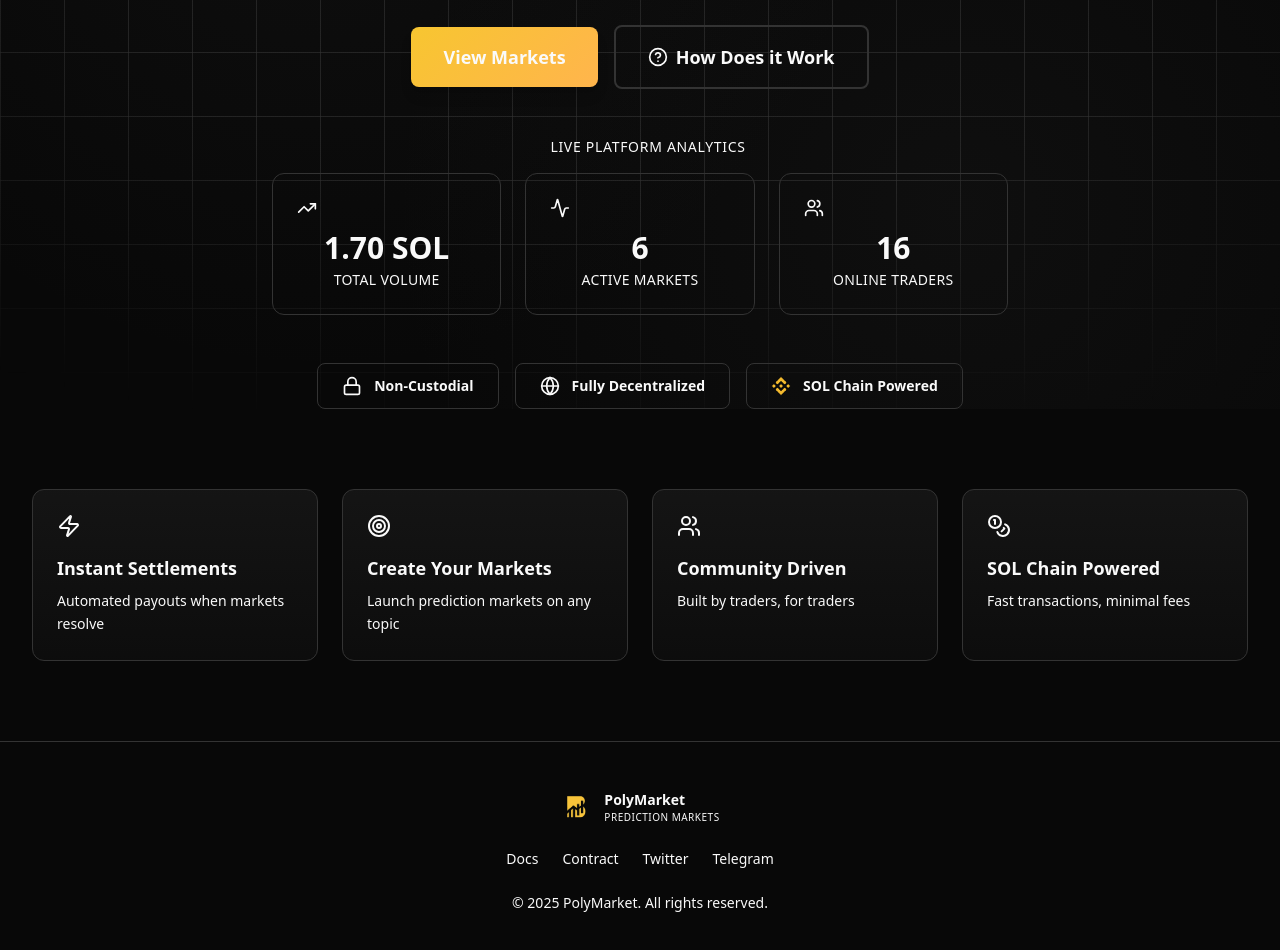
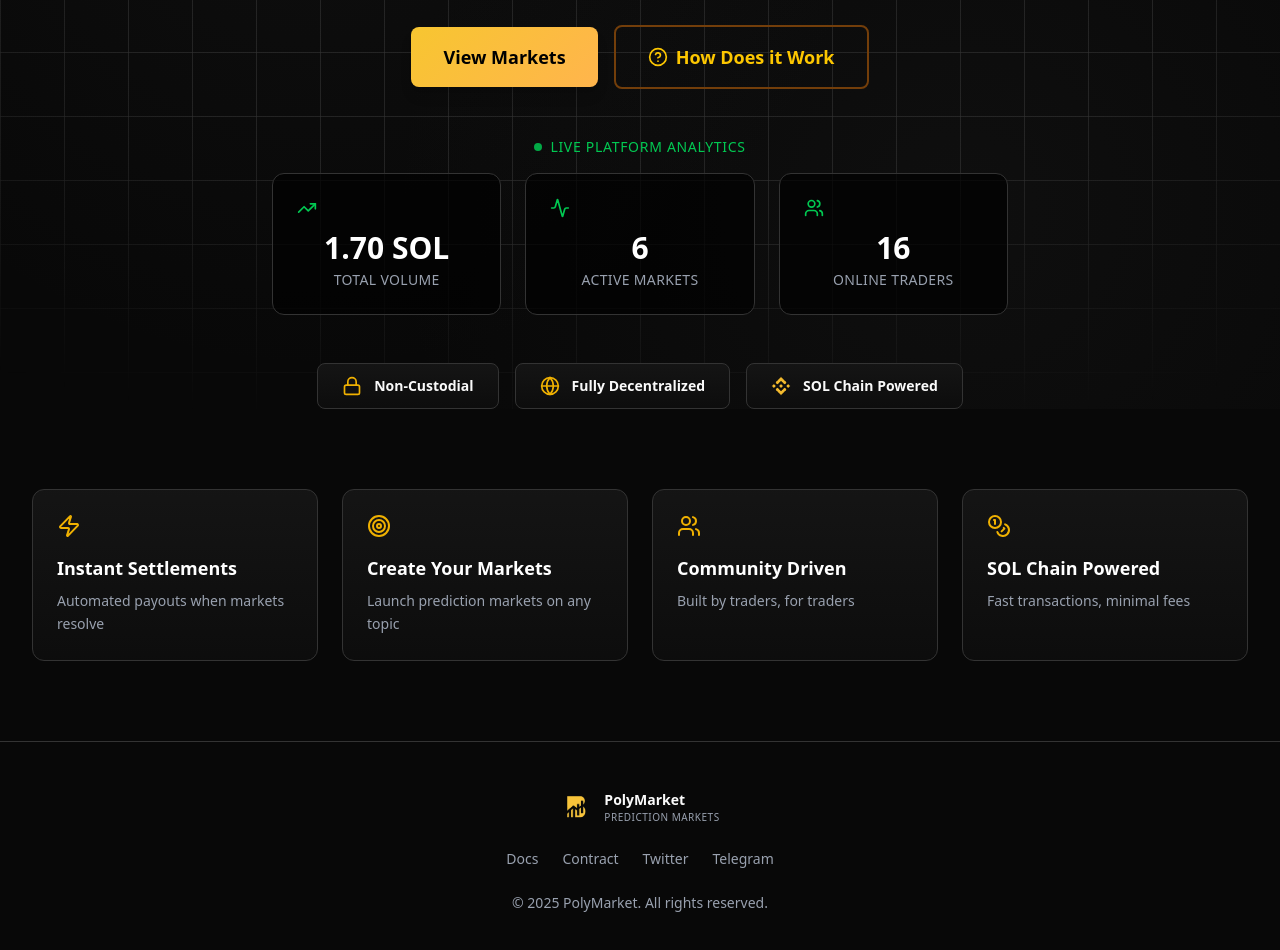
Before and after one commit to pasindupiumal03/Polymarket, a Next.js app: page / in a window 1280 px wide. Shown: the part 460-1410 px from the top of the page. Built offline with nearby package versions, Linux system fonts and the light colour scheme.

Commit message:
[PM-01] Landing Page Done 3

```diff
--- a/src/app/page.tsx
+++ b/src/app/page.tsx
@@ -12,14 +12,14 @@ export default function Home() {
               <Image src="/Logo-CwQcjEIc.svg" alt="PolyMarket Logo" width={40} height={40} className="w-8 h-8 sm:w-10 sm:h-10" />
               <div className="hidden sm:block">
                 <h1 className="text-lg font-bold tracking-tight text-foreground">PolyMarket</h1>
-                <p className="text-[10px] text-muted-foreground uppercase tracking-wider">Prediction Markets</p>
+                <p className="text-[10px] text-muted-foreground uppercase tracking-wider text-gray-400">Prediction Markets</p>
               </div>
               <div className="block sm:hidden">
                 <h1 className="text-lg font-bold tracking-tight text-foreground">PolyMarket</h1>
               </div>
             </Link>
             <nav className="flex items-center gap-2 sm:gap-6">
-              <Link className="flex items-center gap-2 text-primary font-semibold hover:opacity-80 transition-opacity" href="/docs">
+              <Link className="flex items-center gap-2 text-yellow-400 font-semibold hover:text-yellow-500 transition-colors" href="/docs">
                 <svg xmlns="http://www.w3.org/2000/svg" width="24" height="24" viewBox="0 0 24 24" fill="none" stroke="currentColor" strokeWidth="2" strokeLinecap="round" strokeLinejoin="round" className="w-4 h-4">
                   <path d="M12 7v14" />
                   <path d="M3 18a1 1 0 0 1-1-1V4a1 1 0 0 1 1-1h5a4 4 0 0 1 4 4 4 4 0 0 1 4-4h5a1 1 0 0 1 1 1v13a1 1 0 0 1-1 1h-6a3 3 0 0 0-3 3 3 3 0 0 0-3-3z" />
@@ -41,7 +41,7 @@ export default function Home() {
 
           <div className="relative z-10 max-w-7xl mx-auto text-center animate-fade-in">
             <div className="mb-8 inline-block">
-              <span className="px-4 py-2 rounded-full bg-primary/10 border border-primary/20 text-primary text-xs font-semibold tracking-wide uppercase">Beta now live</span>
+              <span className="px-4 py-2 rounded-full bg-yellow-400/10 border border-yellow-400/20 text-yellow-400 text-xs font-semibold tracking-wide uppercase">Beta now live</span>
             </div>
 
             <h1 className="text-4xl sm:text-5xl lg:text-6xl xl:text-7xl font-bold mb-4 sm:mb-6 leading-tight px-2 text-foreground">
@@ -50,15 +50,15 @@ export default function Home() {
               <span className="bg-gradient-hero bg-clip-text text-transparent">Own the Outcome.</span>
             </h1>
 
-            <p className="text-base sm:text-lg lg:text-xl text-muted-foreground max-w-3xl mx-auto mb-6 sm:mb-8 leading-relaxed px-4">
+            <p className="text-base sm:text-lg lg:text-xl text-muted-foreground text-gray-400 max-w-3xl mx-auto mb-6 sm:mb-8 leading-relaxed px-4">
               The world&apos;s first decentralized prediction market platform powered by SOL Chain. Create markets, place bets, and earn from your insights.
             </p>
 
             <div className="flex flex-col sm:flex-row gap-3 sm:gap-4 justify-center items-center mb-8 sm:mb-12 px-4">
-              <Link className="w-full sm:w-auto px-6 sm:px-8 py-3 sm:py-4 bg-gradient-hero text-primary-foreground font-semibold rounded-lg hover:opacity-90 transition-all duration-300 shadow-lg hover:shadow-glow text-base sm:text-lg text-center" href="/markets">
+              <Link className="w-full sm:w-auto px-6 sm:px-8 py-3 sm:py-4 bg-gradient-hero text-primary-foreground text-black font-semibold rounded-lg hover:opacity-90 transition-all duration-300 shadow-lg hover:shadow-glow text-base sm:text-lg text-center" href="/markets">
                 View Markets
               </Link>
-              <Link className="w-full sm:w-auto px-6 sm:px-8 py-3 sm:py-4 border-2 border-primary/30 text-primary font-semibold rounded-lg hover:bg-primary/10 hover:border-primary/50 transition-all duration-300 text-base sm:text-lg flex items-center justify-center gap-2" href="/docs">
+              <Link className="w-full sm:w-auto px-6 sm:px-8 py-3 sm:py-4 border-2 border-yellow-900! text-yellow-400 font-semibold rounded-lg hover:bg-yellow-400/10 hover:border-yellow-400! transition-all duration-300 text-base sm:text-lg flex items-center justify-center gap-2" href="/docs">
                 <svg xmlns="http://www.w3.org/2000/svg" width="24" height="24" viewBox="0 0 24 24" fill="none" stroke="currentColor" strokeWidth="2" strokeLinecap="round" strokeLinejoin="round" className="w-4 h-4 sm:w-5 sm:h-5">
                   <circle cx="12" cy="12" r="10" />
                   <path d="M9.09 9a3 3 0 0 1 5.83 1c0 2-3 3-3 3" />
@@ -70,39 +70,39 @@ export default function Home() {
 
             {/* Analytics Section */}
             <div className="mb-8 sm:mb-12">
-              <p className="text-sm text-accent uppercase tracking-wider mb-4 flex items-center justify-center gap-2">
-                <span className="w-2 h-2 bg-accent rounded-full animate-pulse" />
+              <p className="text-sm text-green-500 uppercase tracking-wider mb-4 flex items-center justify-center gap-2">
+                <span className="w-2 h-2 bg-green-500 rounded-full animate-pulse" />
                 Live Platform Analytics
               </p>
               <div className="grid grid-cols-1 sm:grid-cols-3 gap-4 sm:gap-6 max-w-4xl mx-auto px-4">
-                <div className="bg-card border border-border rounded-xl p-6 hover:border-primary/30 transition-all duration-300 group">
+                <div className="bg-black/70 border border-gray-700 rounded-xl p-6 hover:border-yellow-600! transition-all duration-300 group">
                   <div className="flex items-center justify-between mb-3">
-                    <div className="text-accent">
+                    <div className="text-green-500">
                       <svg xmlns="http://www.w3.org/2000/svg" width="24" height="24" viewBox="0 0 24 24" fill="none" stroke="currentColor" strokeWidth="2" strokeLinecap="round" strokeLinejoin="round" className="w-5 h-5">
                         <polyline points="22 7 13.5 15.5 8.5 10.5 2 17" />
                         <polyline points="16 7 22 7 22 13" />
                       </svg>
                     </div>
                   </div>
-                  <div className="text-3xl font-bold mb-1 group-hover:text-primary transition-colors text-card-foreground">1.70 SOL</div>
-                  <div className="text-sm text-muted-foreground uppercase tracking-wide">Total Volume</div>
+                  <div className="text-3xl font-bold mb-1 group-hover:text-yellow-500 transition-colors text-white">1.70 SOL</div>
+                  <div className="text-sm text-gray-400 uppercase tracking-wide">Total Volume</div>
                 </div>
 
-                <div className="bg-card border border-border rounded-xl p-6 hover:border-primary/30 transition-all duration-300 group">
+                <div className="bg-black/70 border border-gray-700 rounded-xl p-6 hover:border-yellow-600! transition-all duration-300 group">
                   <div className="flex items-center justify-between mb-3">
-                    <div className="text-accent">
+                    <div className="text-green-500">
                       <svg xmlns="http://www.w3.org/2000/svg" width="24" height="24" viewBox="0 0 24 24" fill="none" stroke="currentColor" strokeWidth="2" strokeLinecap="round" strokeLinejoin="round" className="w-5 h-5">
                         <path d="M22 12h-2.48a2 2 0 0 0-1.93 1.46l-2.35 8.36a.25.25 0 0 1-.48 0L9.24 2.18a.25.25 0 0 0-.48 0l-2.35 8.36A2 2 0 0 1 4.49 12H2" />
                       </svg>
                     </div>
                   </div>
-                  <div className="text-3xl font-bold mb-1 group-hover:text-primary transition-colors text-card-foreground">6</div>
-                  <div className="text-sm text-muted-foreground uppercase tracking-wide">Active Markets</div>
+                  <div className="text-3xl font-bold mb-1 group-hover:text-yellow-500 transition-colors text-white">6</div>
+                  <div className="text-sm text-gray-400 uppercase tracking-wide">Active Markets</div>
                 </div>
 
-                <div className="bg-card border border-border rounded-xl p-6 hover:border-primary/30 transition-all duration-300 group">
+                <div className="bg-black/70 border border-gray-700 rounded-xl p-6 hover:border-yellow-600! transition-all duration-300 group">
                   <div className="flex items-center justify-between mb-3">
-                    <div className="text-accent">
+                    <div className="text-green-500">
                       <svg xmlns="http://www.w3.org/2000/svg" width="24" height="24" viewBox="0 0 24 24" fill="none" stroke="currentColor" strokeWidth="2" strokeLinecap="round" strokeLinejoin="round" className="w-5 h-5">
                         <path d="M16 21v-2a4 4 0 0 0-4-4H6a4 4 0 0 0-4 4v2" />
                         <circle cx="9" cy="7" r="4" />
@@ -111,8 +111,8 @@ export default function Home() {
                       </svg>
                     </div>
                   </div>
-                  <div className="text-3xl font-bold mb-1 group-hover:text-primary transition-colors text-card-foreground">16</div>
-                  <div className="text-sm text-muted-foreground uppercase tracking-wide">Online Traders</div>
+                  <div className="text-3xl font-bold mb-1 group-hover:text-yellow-500 transition-colors text-white">16</div>
+                  <div className="text-sm text-gray-400 uppercase tracking-wide">Online Traders</div>
                 </div>
               </div>
             </div>
@@ -120,8 +120,8 @@ export default function Home() {
             {/* Features */}
             <div className="mt-8 sm:mt-12">
               <div className="flex flex-wrap justify-center gap-3 sm:gap-4 px-4">
-                <div className="flex items-center gap-2 sm:gap-3 px-4 sm:px-6 py-2 sm:py-3 bg-secondary border border-border rounded-lg hover:border-primary/30 transition-all duration-300 group">
-                  <span className="text-primary group-hover:scale-110 transition-transform">
+                <div className="flex items-center gap-2 sm:gap-3 px-4 sm:px-6 py-2 sm:py-3 bg-gradient-card border border-border rounded-lg hover:border-yellow-600! transition-all duration-300 group">
+                  <span className="text-primary text-yellow-500 group-hover:scale-110 transition-transform">
                     <svg xmlns="http://www.w3.org/2000/svg" width="24" height="24" viewBox="0 0 24 24" fill="none" stroke="currentColor" strokeWidth="2" strokeLinecap="round" strokeLinejoin="round" className="w-4 h-4 sm:w-5 sm:h-5">
                       <rect width="18" height="11" x="3" y="11" rx="2" ry="2" />
                       <path d="M7 11V7a5 5 0 0 1 10 0v4" />
@@ -130,8 +130,8 @@ export default function Home() {
                   <span className="text-xs sm:text-sm font-semibold text-secondary-foreground">Non-Custodial</span>
                 </div>
 
-                <div className="flex items-center gap-2 sm:gap-3 px-4 sm:px-6 py-2 sm:py-3 bg-secondary border border-border rounded-lg hover:border-primary/30 transition-all duration-300 group">
-                  <span className="text-primary group-hover:scale-110 transition-transform">
+                <div className="flex items-center gap-2 sm:gap-3 px-4 sm:px-6 py-2 sm:py-3 bg-gradient-card border border-border rounded-lg hover:border-yellow-600! transition-all duration-300 group">
+                  <span className="text-primary text-yellow-500 group-hover:scale-110 transition-transform">
                     <svg xmlns="http://www.w3.org/2000/svg" width="24" height="24" viewBox="0 0 24 24" fill="none" stroke="currentColor" strokeWidth="2" strokeLinecap="round" strokeLinejoin="round" className="w-4 h-4 sm:w-5 sm:h-5">
                       <circle cx="12" cy="12" r="10" />
                       <path d="M12 2a14.5 14.5 0 0 0 0 20 14.5 14.5 0 0 0 0-20" />
@@ -141,7 +141,7 @@ export default function Home() {
                   <span className="text-xs sm:text-sm font-semibold text-secondary-foreground">Fully Decentralized</span>
                 </div>
 
-                <div className="flex items-center gap-2 sm:gap-3 px-4 sm:px-6 py-2 sm:py-3 bg-secondary border border-border rounded-lg hover:border-primary/30 transition-all duration-300 group">
+                <div className="flex items-center gap-2 sm:gap-3 px-4 sm:px-6 py-2 sm:py-3 bg-gradient-card border border-border rounded-lg hover:border-yellow-600! transition-all duration-300 group">
                   <span className="group-hover:scale-110 transition-transform">
                     <Image src="/BNB_logo-t74kHAI.svg" alt="SOL Chain" width={20} height={20} className="w-4 h-4 sm:w-5 sm:h-5" />
                   </span>
@@ -156,30 +156,30 @@ export default function Home() {
         <section className="py-20 px-4 sm:px-6 lg:px-8">
           <div className="max-w-7xl mx-auto">
             <div className="grid grid-cols-1 md:grid-cols-2 lg:grid-cols-4 gap-6">
-              <div className="bg-gradient-card border border-border rounded-xl p-6 hover:border-primary/30 transition-all duration-300 group animate-fade-in">
-                <div className="mb-4 text-primary group-hover:scale-110 transition-transform duration-300">
+              <div className="bg-gradient-card border border-border rounded-xl p-6 hover:border-yellow-600! transition-all duration-300 group animate-fade-in">
+                <div className="mb-4 text-primary text-yellow-500 group-hover:scale-110 transition-transform duration-300">
                   <svg xmlns="http://www.w3.org/2000/svg" width="24" height="24" viewBox="0 0 24 24" fill="none" stroke="currentColor" strokeWidth="2" strokeLinecap="round" strokeLinejoin="round" className="w-6 h-6">
                     <path d="M4 14a1 1 0 0 1-.78-1.63l9.9-10.2a.5.5 0 0 1 .86.46l-1.92 6.02A1 1 0 0 0 13 10h7a1 1 0 0 1 .78 1.63l-9.9 10.2a.5.5 0 0 1-.86-.46l1.92-6.02A1 1 0 0 0 11 14z" />
                   </svg>
                 </div>
-                <h3 className="text-lg font-bold mb-2 group-hover:text-primary transition-colors text-card-foreground">Instant Settlements</h3>
-                <p className="text-sm text-muted-foreground leading-relaxed">Automated payouts when markets resolve</p>
+                <h3 className="text-lg font-bold mb-2 group-hover:text-yellow-500 transition-colors text-white text-card-foreground">Instant Settlements</h3>
+                <p className="text-sm text-muted-foreground leading-relaxed text-gray-400">Automated payouts when markets resolve</p>
               </div>
 
-              <div className="bg-gradient-card border border-border rounded-xl p-6 hover:border-primary/30 transition-all duration-300 group animate-fade-in">
-                <div className="mb-4 text-primary group-hover:scale-110 transition-transform duration-300">
+              <div className="bg-gradient-card border border-border rounded-xl p-6 hover:border-yellow-600! transition-all duration-300 group animate-fade-in">
+                <div className="mb-4 text-primary text-yellow-500 group-hover:scale-110 transition-transform duration-300">
                   <svg xmlns="http://www.w3.org/2000/svg" width="24" height="24" viewBox="0 0 24 24" fill="none" stroke="currentColor" strokeWidth="2" strokeLinecap="round" strokeLinejoin="round" className="w-6 h-6">
                     <circle cx="12" cy="12" r="10" />
                     <circle cx="12" cy="12" r="6" />
                     <circle cx="12" cy="12" r="2" />
                   </svg>
                 </div>
-                <h3 className="text-lg font-bold mb-2 group-hover:text-primary transition-colors text-card-foreground">Create Your Markets</h3>
-                <p className="text-sm text-muted-foreground leading-relaxed">Launch prediction markets on any topic</p>
+                <h3 className="text-lg font-bold mb-2 group-hover:text-yellow-500 transition-colors text-white text-card-foreground">Create Your Markets</h3>
+                <p className="text-sm text-muted-foreground leading-relaxed text-gray-400">Launch prediction markets on any topic</p>
               </div>
 
-              <div className="bg-gradient-card border border-border rounded-xl p-6 hover:border-primary/30 transition-all duration-300 group animate-fade-in">
-                <div className="mb-4 text-primary group-hover:scale-110 transition-transform duration-300">
+              <div className="bg-gradient-card border border-border rounded-xl p-6 hover:border-yellow-600! transition-all duration-300 group animate-fade-in">
+                <div className="mb-4 text-primary text-yellow-500 group-hover:scale-110 transition-transform duration-300">
                   <svg xmlns="http://www.w3.org/2000/svg" width="24" height="24" viewBox="0 0 24 24" fill="none" stroke="currentColor" strokeWidth="2" strokeLinecap="round" strokeLinejoin="round" className="w-6 h-6">
                     <path d="M16 21v-2a4 4 0 0 0-4-4H6a4 4 0 0 0-4 4v2" />
                     <circle cx="9" cy="7" r="4" />
@@ -187,12 +187,12 @@ export default function Home() {
                     <path d="M16 3.13a4 4 0 0 1 0 7.75" />
                   </svg>
                 </div>
-                <h3 className="text-lg font-bold mb-2 group-hover:text-primary transition-colors text-card-foreground">Community Driven</h3>
-                <p className="text-sm text-muted-foreground leading-relaxed">Built by traders, for traders</p>
+                <h3 className="text-lg font-bold mb-2 group-hover:text-yellow-500 transition-colors text-white text-card-foreground">Community Driven</h3>
+                <p className="text-sm text-muted-foreground leading-relaxed text-gray-400">Built by traders, for traders</p>
               </div>
 
-              <div className="bg-gradient-card border border-border rounded-xl p-6 hover:border-primary/30 transition-all duration-300 group animate-fade-in">
-                <div className="mb-4 text-primary group-hover:scale-110 transition-transform duration-300">
+              <div className="bg-gradient-card border border-border rounded-xl p-6 hover:border-yellow-600! transition-all duration-300 group animate-fade-in">
+                <div className="mb-4 text-primary text-yellow-500 group-hover:scale-110 transition-transform duration-300">
                   <svg xmlns="http://www.w3.org/2000/svg" width="24" height="24" viewBox="0 0 24 24" fill="none" stroke="currentColor" strokeWidth="2" strokeLinecap="round" strokeLinejoin="round" className="w-6 h-6">
                     <circle cx="8" cy="8" r="6" />
                     <path d="M18.09 10.37A6 6 0 1 1 10.34 18" />
@@ -200,8 +200,8 @@ export default function Home() {
                     <path d="m16.71 13.88.7.71-2.82 2.82" />
                   </svg>
                 </div>
-                <h3 className="text-lg font-bold mb-2 group-hover:text-primary transition-colors text-card-foreground">SOL Chain Powered</h3>
-                <p className="text-sm text-muted-foreground leading-relaxed">Fast transactions, minimal fees</p>
+                <h3 className="text-lg font-bold mb-2 group-hover:text-yellow-500 transition-colors text-white text-card-foreground">SOL Chain Powered</h3>
+                <p className="text-sm text-muted-foreground leading-relaxed text-gray-400">Fast transactions, minimal fees</p>
               </div>
             </div>
           </div>
@@ -216,16 +216,16 @@ export default function Home() {
               <Image src="/Logo-CwQcjEIc.svg" alt="PolyMarket Logo" width={32} height={32} className="w-8 h-8" />
               <div>
                 <h2 className="text-sm font-bold text-foreground">PolyMarket</h2>
-                <p className="text-[10px] text-muted-foreground uppercase tracking-wider">Prediction Markets</p>
+                <p className="text-[10px] text-muted-foreground uppercase tracking-wider text-gray-400">Prediction Markets</p>
               </div>
             </div>
-            <div className="flex gap-6 text-sm text-muted-foreground">
-              <Link className="hover:text-primary transition-colors" href="/docs">Docs</Link>
-              <Link href="/contract" target="_blank" rel="noopener noreferrer" className="hover:text-primary transition-colors">Contract</Link>
-              <Link href="/twitter" target="_blank" rel="noopener noreferrer" className="hover:text-primary transition-colors">Twitter</Link>
-              <Link href="/telegram" target="_blank" rel="noopener noreferrer" className="hover:text-primary transition-colors">Telegram</Link>
+            <div className="flex gap-6 text-sm text-muted-foreground text-gray-400">
+              <Link className="hover:text-yellow-500" href="/docs">Docs</Link>
+              <Link href="/contract" target="_blank" rel="noopener noreferrer" className="hover:text-yellow-500">Contract</Link>
+              <Link href="/twitter" target="_blank" rel="noopener noreferrer" className="hover:text-yellow-500">Twitter</Link>
+              <Link href="/telegram" target="_blank" rel="noopener noreferrer" className="hover:text-yellow-500">Telegram</Link>
             </div>
-            <p className="text-sm text-muted-foreground">© 2025 PolyMarket. All rights reserved.</p>
+            <p className="text-sm text-muted-foreground text-gray-400">© 2025 PolyMarket. All rights reserved.</p>
           </div>
         </div>
       </footer>
```
